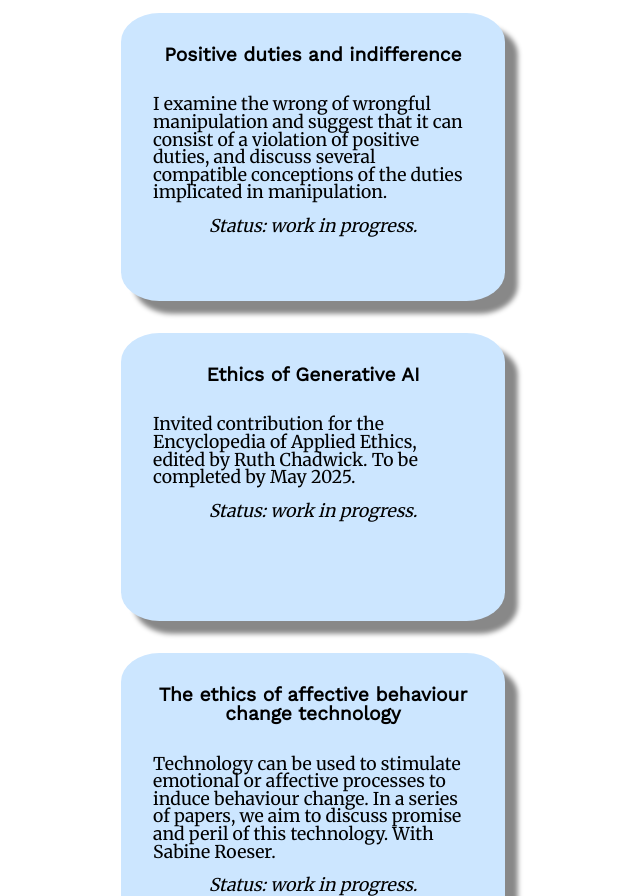
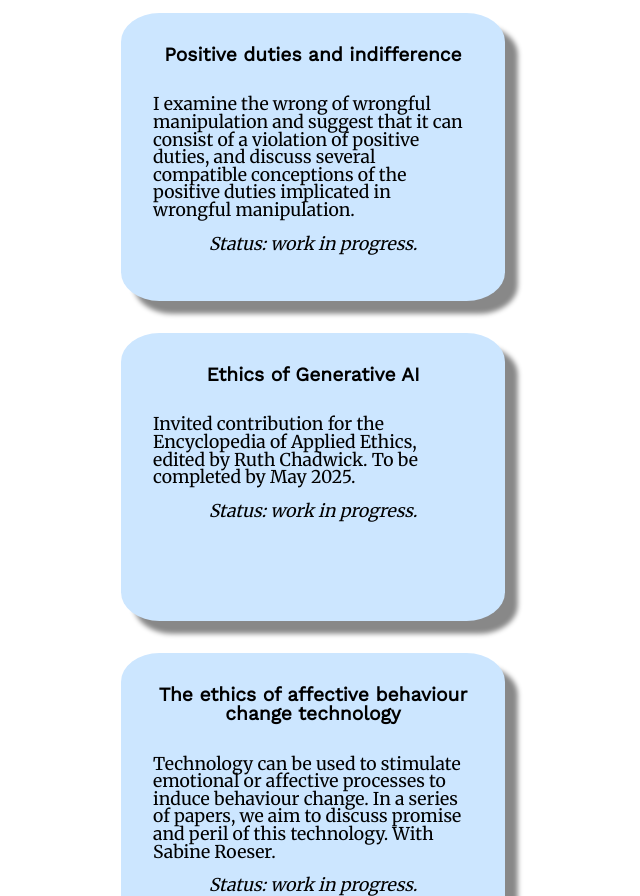
Before and after one commit to michaelklenk/michaelklenk.github.io, a plain HTML site: page index.html in a window 1280 px wide. Shown: the part 2175-3071 px from the top of the page, without its empty margins (327-967 px from the left). Drawn offline with nearby package versions, Linux system fonts and the light colour scheme.

Commit message:
Update index.html

```diff
--- a/index.html
+++ b/index.html
@@ -164,7 +164,7 @@
           </div>
             <div class="wip-card" id="art9">
               <h3>Positive duties and indifference</h3>
-              <p>I examine the wrong of wrongful manipulation and suggest that it can consist of a violation of positive duties, and discuss several compatible conceptions of the duties implicated in manipulation.</p>
+              <p>I examine the wrong of wrongful manipulation and suggest that it can consist of a violation of positive duties, and discuss several compatible conceptions of the positive duties implicated in wrongful manipulation.</p>
               <p><em>Status: work in progress.</em></p>
             </div>
             <div class="wip-card" id="art9">
```
